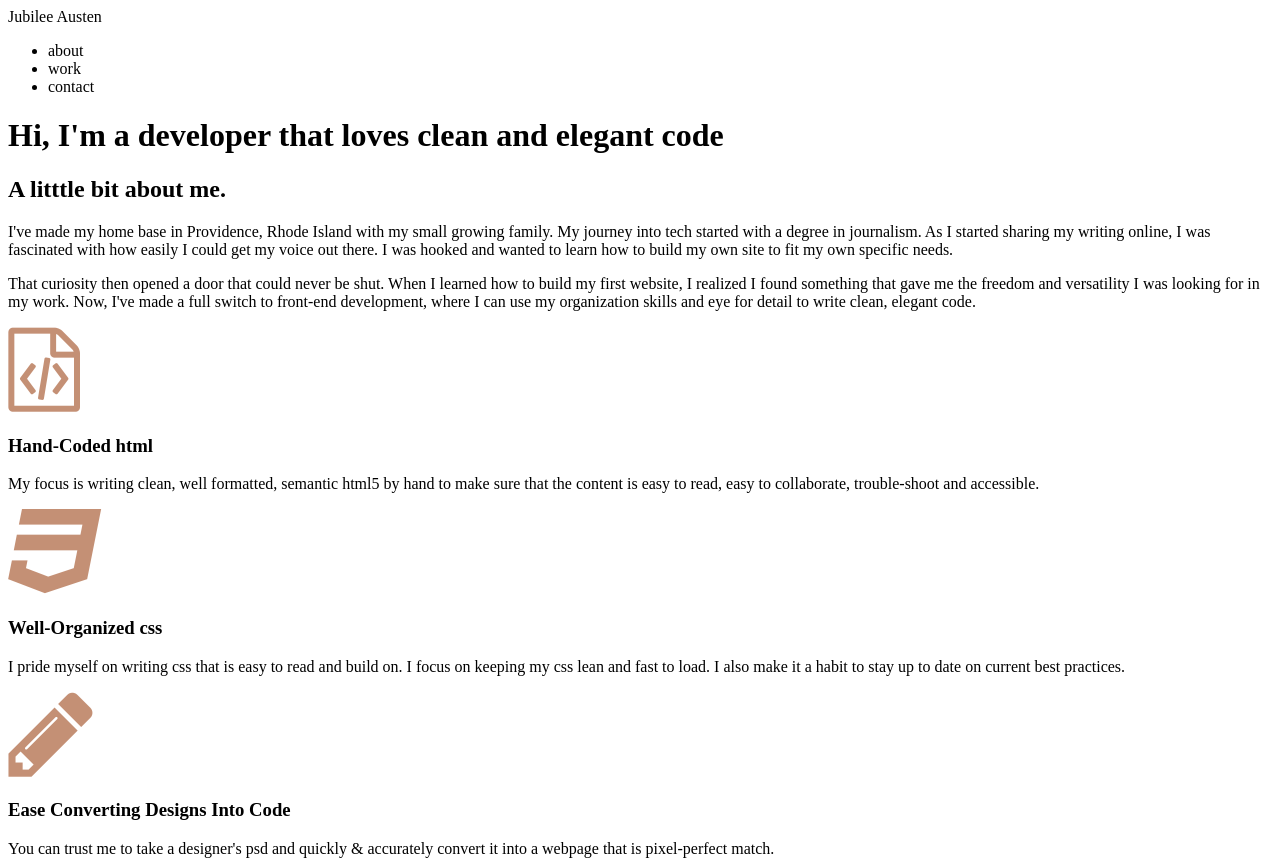
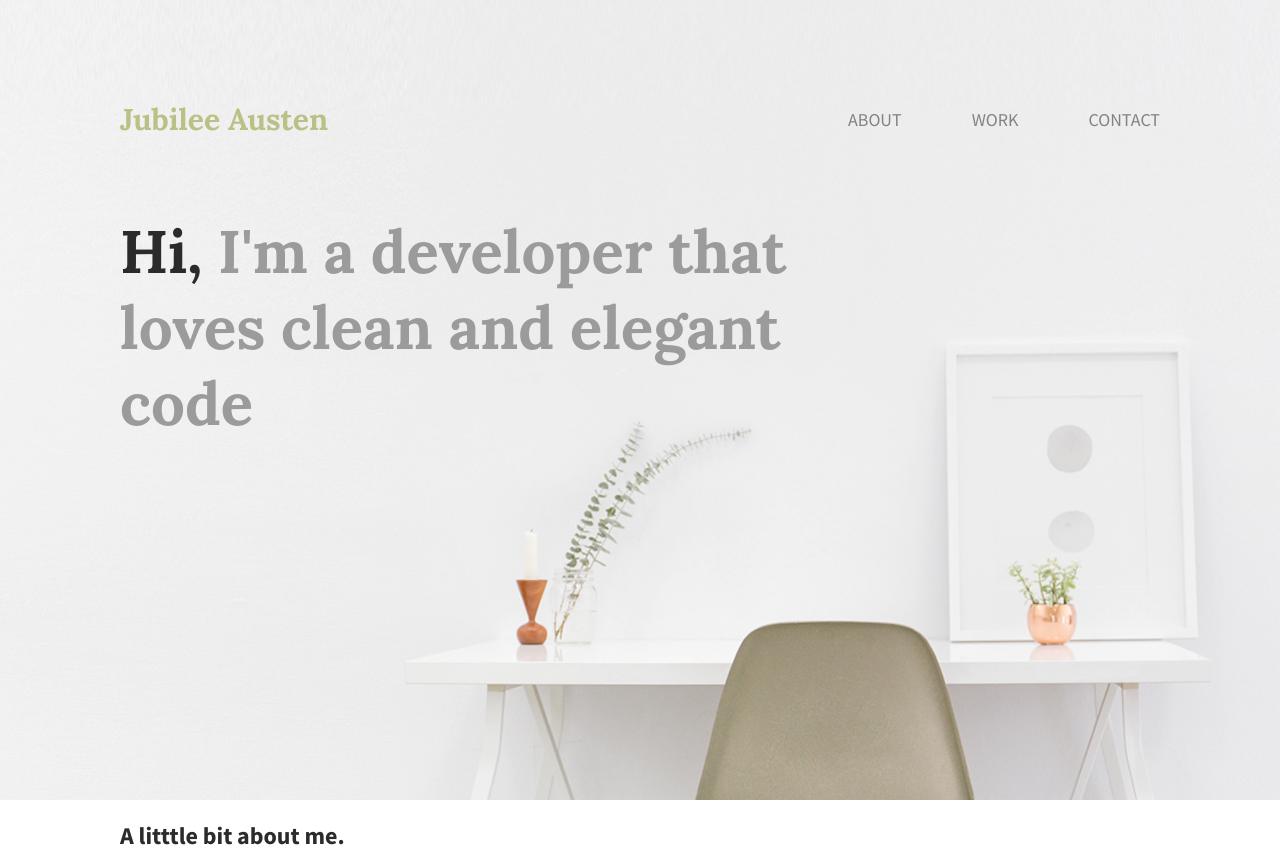
Before and after one commit to zxcvanikabnm/jubilee-austen, a plain HTML site: page index.html in a window 1280 px wide. Shown: the top 861 px of the page. Drawn offline with Linux system fonts and the light colour scheme.

Commit message:
finished desktop header/banner

```diff
--- a/css/main.css
+++ b/css/main.css
@@ -0,0 +1,62 @@
+body {
+  font-family: "Source Sans Pro", sans-serif;
+  color: #2b2b2b;
+  width: 100%;
+}
+
+ul {
+  padding: 0;
+  margin: 0;
+}
+
+li {
+  list-style-type: none;
+}
+
+header,
+section,
+footer {
+  padding: 0 120px;
+  margin: 0 auto;
+}
+
+header {
+  background: url(./../img/banner.png);
+  height: 800px;
+  background-repeat: no-repeat;
+  background-size: cover;
+  background-position: bottom;
+}
+
+nav {
+  display: flex;
+  justify-content: space-between;
+  padding-top: 100px;
+}
+
+nav div {
+  font-family: "Lora", serif;
+  font-size: 30px;
+  color: #bbc085;
+}
+
+nav ul {
+  width: 30%;
+  display: flex;
+  justify-content: space-between;
+  align-items: center;
+  color: #828282;
+  font-size: 18px;
+  text-transform: uppercase;
+}
+
+h1 {
+  font-family: "Lora", serif;
+  font-size: 60px;
+  margin-top: 75px;
+  width: 75%;
+}
+
+h1 span {
+  color: #9b9b9b;
+}
--- a/index.html
+++ b/index.html
@@ -5,21 +5,27 @@
     <meta http-equiv="X-UA-Compatible" content="IE=edge">
     <meta name="viewport" content="width=device-width, initial-scale=1.0">
     <title>Jubilee Austen Portfolio</title>
+    <link rel="stylesheet" href="./css/normalize.css">
+    <link rel="stylesheet" href="./css/main.css">
+    <link href='https://fonts.googleapis.com/css?family=Source+Sans+Pro:400,700' rel='stylesheet' type='text/css'>
+    <link rel="preconnect" href="https://fonts.googleapis.com">
+    <link rel="preconnect" href="https://fonts.gstatic.com" crossorigin>
+    <link href="https://fonts.googleapis.com/css2?family=Lora:wght@700&display=swap" rel="stylesheet">
 </head>
 <body>
     <header>
-        <div>Jubilee Austen</div>
         <nav>
+            <div>Jubilee Austen</div>
             <ul>
                 <li><a>about</a></li>
                 <li><a>work</a></li>
                 <li><a>contact</a></li>
             </ul>
         </nav>
+        <div>
+            <h1>Hi, <span>I'm a developer that loves clean and elegant code</span></h1>
+        </div>
     </header>
-    <main>
-        <h1>Hi, <span>I'm a developer that loves clean and elegant code</span></h1>
-    </main>
     <section>
         <div>
             <h2>A litttle bit about me.</h2>
```
